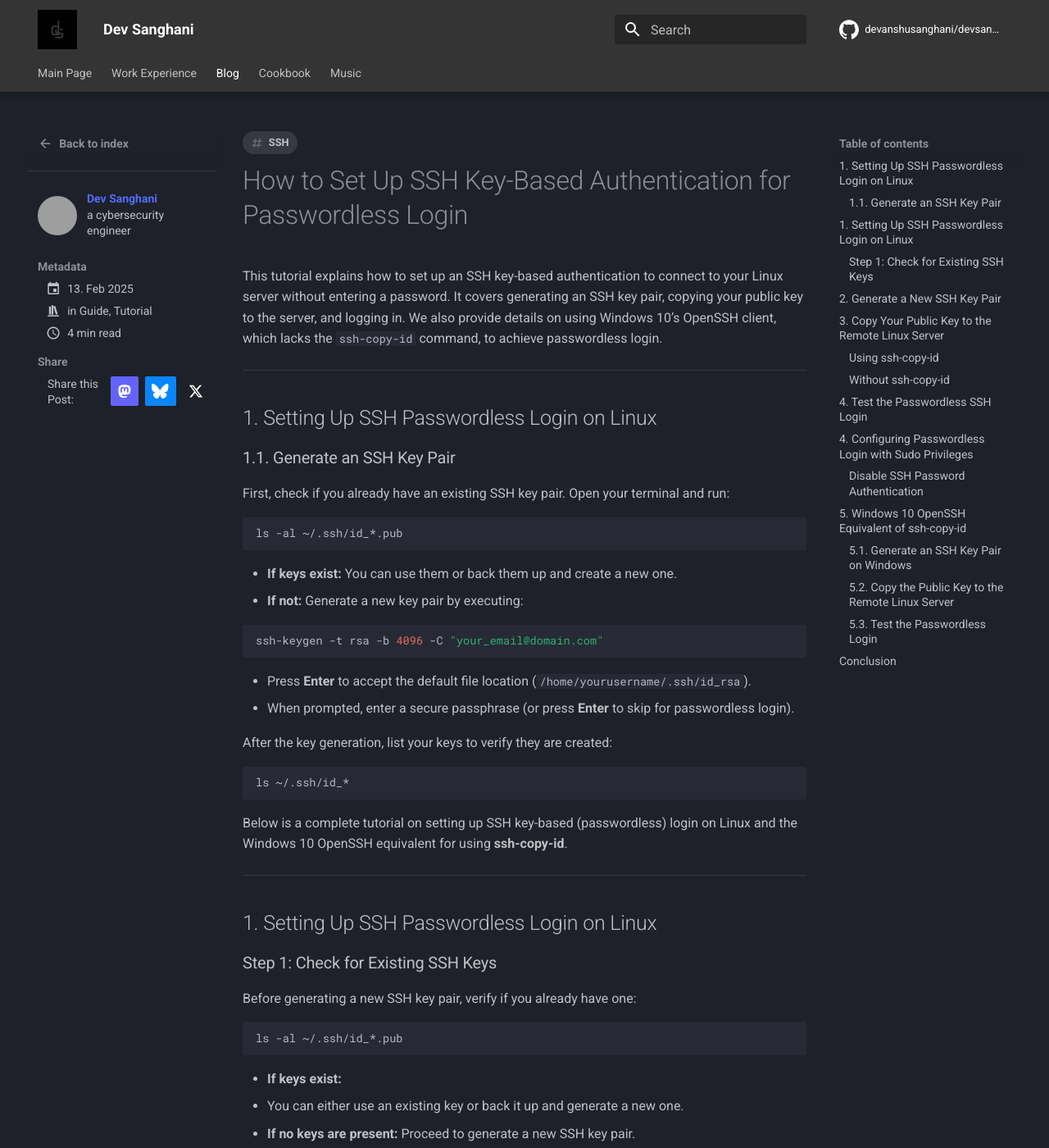
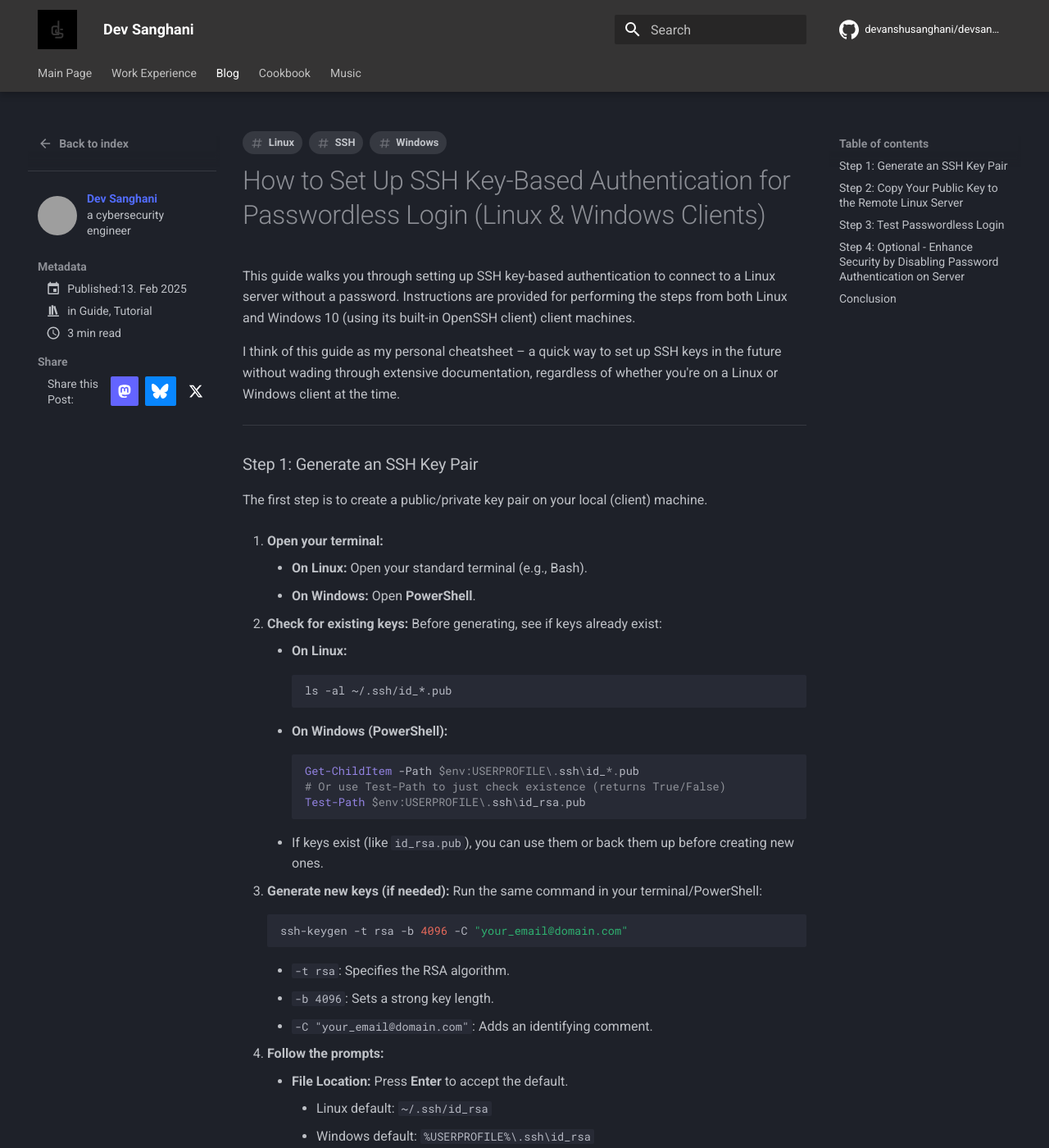
Before and after one commit to devanshusanghani/devsanghani.me, an MkDocs documentation site: the page built from docs/blog/posts/2025/02-13-ssh-setup-tutorial.md, in a window 1280 px wide and 1400 px high. Shown: the whole window at 82% size. Built offline with MkDocs 1.6.1 and Material for MkDocs 9.7.7, drawn with Linux system fonts in a browser that asks for light colours; plug-ins that fetch from the network failed and are left out; comment, search, counter and statistics services are not loaded; some of the changed text lies outside the part shown; grey boxes are pictures that could not be loaded.

Commit message:
Enhance date formatting in blog post and update .gitignore for site directory

````diff
--- a/docs/blog/posts/2025/02-13-ssh-setup-tutorial.md
+++ b/docs/blog/posts/2025/02-13-ssh-setup-tutorial.md
@@ -1,223 +1,149 @@
 ---
-title: SSH Key-Based (Passwordless) Authentication for Linux and Windows 10
-description: A comprehensive tutorial on setting up SSH key-based (passwordless) authentication for Linux and Windows 10 (using OpenSSH), incorporating steps for both Linux and Windows environments.
+title: Unified SSH Key-Based Authentication Setup (Linux & Windows Clients)
+description: A consolidated guide to setting up SSH key-based (passwordless) authentication for Linux servers, showing commands for both Linux and Windows 10 (OpenSSH) clients side-by-side.
+updated: 2025-04-07
 date: 2025-02-13
 authors:
-    - devsanghani
+  - devsanghani
 categories:
-    - Guide
-    - Tutorial
+  - Guide
+  - Tutorial
 tags:
-    - SSH
-
+  - SSH
+  - Linux
+  - Windows
 comments: true
-
 comment_id: '114156406676318218'
 ---
-# How to Set Up SSH Key-Based Authentication for Passwordless Login
 
-This tutorial explains how to set up an SSH key-based authentication to connect to your Linux server without entering a password. It covers generating an SSH key pair, copying your public key to the server, and logging in. We also provide details on using Windows 10’s OpenSSH client, which lacks the `ssh-copy-id` command, to achieve passwordless login.
+# How to Set Up SSH Key-Based Authentication for Passwordless Login (Linux & Windows Clients)
+
+This guide walks you through setting up SSH key-based authentication to connect to a Linux server without a password. Instructions are provided for performing the steps from both Linux and Windows 10 (using its built-in OpenSSH client) client machines.
+
+I think of this guide as my personal cheatsheet – a quick way to set up SSH keys in the future without wading through extensive documentation, regardless of whether you're on a Linux or Windows client at the time.
 
 ---
 
-## 1. Setting Up SSH Passwordless Login on Linux
+### Step 1: Generate an SSH Key Pair
 
-### 1.1. Generate an SSH Key Pair
+The first step is to create a public/private key pair on your local (client) machine.
 
-First, check if you already have an existing SSH key pair. Open your terminal and run:
+1.  **Open your terminal:**
+    * **On Linux:** Open your standard terminal (e.g., Bash).
+    * **On Windows:** Open **PowerShell**.
 
-```bash
-ls -al ~/.ssh/id_*.pub
-```
+2.  **Check for existing keys:** Before generating, see if keys already exist:
+    * **On Linux:**
+        ```bash
+        ls -al ~/.ssh/id_*.pub
+        ```
+    * **On Windows (PowerShell):**
+        ```powershell
+        Get-ChildItem -Path $env:USERPROFILE\.ssh\id_*.pub
+        # Or use Test-Path to just check existence (returns True/False)
+        Test-Path $env:USERPROFILE\.ssh\id_rsa.pub
+        ```
+    * If keys exist (like `id_rsa.pub`), you can use them or back them up before creating new ones.
 
-- **If keys exist:** You can use them or back them up and create a new one.
-- **If not:** Generate a new key pair by executing:
+3.  **Generate new keys (if needed):** Run the same command in your terminal/PowerShell:
+    ```bash
+    ssh-keygen -t rsa -b 4096 -C "your_email@domain.com"
+    ```
+    * `-t rsa`: Specifies the RSA algorithm.
+    * `-b 4096`: Sets a strong key length.
+    * `-C "your_email@domain.com"`: Adds an identifying comment.
 
-```bash
-ssh-keygen -t rsa -b 4096 -C "your_email@domain.com"
-```
+4.  **Follow the prompts:**
+    * **File Location:** Press **Enter** to accept the default.
+        * Linux default: `~/.ssh/id_rsa`
+        * Windows default: `%USERPROFILE%\.ssh\id_rsa`
+    * **Passphrase:**
+        * Enter a strong passphrase for security (recommended).
+        * Press **Enter** twice (empty passphrase) for true passwordless login.
 
-- Press **Enter** to accept the default file location (`/home/yourusername/.ssh/id_rsa`).
-- When prompted, enter a secure passphrase (or press **Enter** to skip for passwordless login).
-
-After the key generation, list your keys to verify they are created:
-
-```bash
-ls ~/.ssh/id_*
-```
-
-
-
-Below is a complete tutorial on setting up SSH key-based (passwordless) login on Linux and the Windows 10 OpenSSH equivalent for using **ssh-copy-id**.
+5.  **Verify creation:** Your key pair (`id_rsa` and `id_rsa.pub`) should now exist in the respective `.ssh` directory.
 
 ---
 
-## 1. Setting Up SSH Passwordless Login on Linux
+### Step 2: Copy Your Public Key to the Remote Linux Server
 
-### Step 1: Check for Existing SSH Keys
+Now, you need to add the content of your *public* key (`id_rsa.pub`) to the `~/.ssh/authorized_keys` file on the *remote server* for the user you want to log in as.
 
-Before generating a new SSH key pair, verify if you already have one:
+* **On your Linux client machine:**
 
-```bash
-ls -al ~/.ssh/id_*.pub
-```
+    * **Method A: Using `ssh-copy-id` (Recommended)**
+        ```bash
+        ssh-copy-id remote_username@server_ip_address
+        ```
+        *(You'll be prompted for the remote user's password once).*
 
-- **If keys exist:**
-  - You can either use an existing key or back it up and generate a new one.
-- **If no keys are present:** Proceed to generate a new SSH key pair.
+    * **Method B: Manual Copy (If `ssh-copy-id` isn't available)**
+        ```bash
+        # Ensure directory exists with correct permissions on server
+        ssh remote_username@server_ip_address "mkdir -p ~/.ssh && chmod 700 ~/.ssh"
+        # Append public key and set permissions
+        cat ~/.ssh/id_rsa.pub | ssh remote_username@server_ip_address "cat >> ~/.ssh/authorized_keys && chmod 600 ~/.ssh/authorized_keys"
+        ```
+        *(You may be prompted for the password multiple times).*
+
+* **On your Windows client machine (using PowerShell):**
+
+    * Since `ssh-copy-id` is not available, use this PowerShell command:
+        ```powershell
+        # Read the public key, connect, ensure dir/perms, append key, set key file perms
+        type $env:USERPROFILE\.ssh\id_rsa.pub | ssh remote_username@server_ip_address "mkdir -p ~/.ssh && chmod 700 ~/.ssh && cat >> ~/.ssh/authorized_keys && chmod 600 ~/.ssh/authorized_keys"
+        ```
+        *(You will be prompted for the remote user's password).*
+
+**Replace `remote_username@server_ip_address` with your actual remote login details in all commands.**
 
 ---
 
-## 2. Generate a New SSH Key Pair
+### Step 3: Test Passwordless Login
 
-Open your terminal and run:
-
-```bash
-ssh-keygen -t rsa -b 4096 -C "your_email@domain.com"
-```
-
-- When prompted:
-  - **File Location:** Press **Enter** to accept the default location (`/home/yourusername/.ssh/id_rsa`).
-  - **Passphrase:** You can set a passphrase for extra security. If you prefer not to use one, simply press **Enter** when prompted.
-
-After completion, verify your keys by listing them:
-
-```bash
-ls ~/.ssh/id_*
-```
-
----
-
-## 3. Copy Your Public Key to the Remote Linux Server
-
-### Using `ssh-copy-id`
-
-On your local machine, use the `ssh-copy-id` command to copy your public key to the remote server:
-
-```bash
-ssh-copy-id remote_username@server_ip_address
-```
-
-- You will be prompted to enter the remote user's password.
-- After authentication, your public key is added to the remote server’s `~/.ssh/authorized_keys` file.
-
-### Without `ssh-copy-id`
-
-If you prefer, or if `ssh-copy-id` isn’t available, run:
-
-```bash
-ssh remote_username@server_ip_address "mkdir -p ~/.ssh && chmod 700 ~/.ssh"
-cat ~/.ssh/id_rsa.pub | ssh remote_username@server_ip_address "cat >> ~/.ssh/authorized_keys && chmod 600 ~/.ssh/authorized_keys"
-```
-
-This command logs into your server, ensures the `.ssh` directory exists with the correct permissions, and appends your public key to the `authorized_keys` file.
-
----
-
-## 4. Test the Passwordless SSH Login
-
-After copying the key, test your login by connecting to your server:
+From your client machine (Linux terminal or Windows PowerShell/Command Prompt), try connecting to the server:
 
 ```bash
 ssh remote_username@server_ip_address
 ```
 
-If everything is set up correctly, you should be able to log in without being prompted for a password.
+If successful, you should be logged in without entering the server password. If you set a passphrase for your key in Step 1, you will be prompted to enter *that* passphrase now.
 
 ---
 
-## 4. Configuring Passwordless Login with Sudo Privileges
+### Step 4: Optional - Enhance Security by Disabling Password Authentication on Server
 
-Before disabling password authentication completely, ensure:
-- You can log in with SSH keys.
-- The user has proper sudo privileges.
+**WARNING:** Only perform this step after confirming your SSH key login works perfectly from all necessary client machines. Disabling passwords incorrectly can lock you out. Ensure the key-based user has `sudo` privileges if administrative tasks are needed.
 
-### Disable SSH Password Authentication
+This step is performed **on the remote Linux server**.
 
-1. Log in to your remote server.
-2. Open the SSH configuration file:
+1.  Log in to your remote server using your SSH key.
+2.  Edit the SSH daemon's configuration file:
+    ```bash
+    sudo nano /etc/ssh/sshd_config
+    ```
+3.  Find and modify (or add) these lines. Ensure they are uncommented (no `#` at the beginning):
+    ```ini
+    PasswordAuthentication no
+    ChallengeResponseAuthentication no
+    # Consider UsePAM implications; start with PasswordAuthentication no first
+    # UsePAM no
+    ```
+4.  Save the file (Ctrl+O, Enter in `nano`) and exit (Ctrl+X).
+5.  Restart the SSH service:
+    * **Ubuntu/Debian:** `sudo systemctl restart ssh`
+    * **CentOS/Fedora/RHEL:** `sudo systemctl restart sshd`
 
-   ```bash
-   sudo nano /etc/ssh/sshd_config
-   ```
-
-3. Find and update (or add) the following directives:
-
-   ```ini
-   PasswordAuthentication no
-   ChallengeResponseAuthentication no
-   UsePAM no
-   ```
-
-4. Save the file and restart the SSH service:
-
-   - **Ubuntu/Debian:**
-
-     ```bash
-     sudo systemctl restart ssh
-     ```
-
-   - **CentOS/Fedora:**
-
-     ```bash
-     sudo systemctl restart sshd
-     ```
-
----
-
-## 5. Windows 10 OpenSSH Equivalent of `ssh-copy-id`
-
-Windows 10’s built-in OpenSSH client does not include the `ssh-copy-id` command. However, you can achieve the same result using PowerShell.
-
-### 5.1. Generate an SSH Key Pair on Windows
-
-1. Open a new **PowerShell** window (do not use Command Prompt).
-2. Generate a new key pair:
-
-   ```powershell
-   ssh-keygen
-   ```
-
-   - By default, your keys will be stored in `%USERPROFILE%\.ssh\`.
-   - The public key will be in `%USERPROFILE%\.ssh\id_rsa.pub`.
-
-### 5.2. Copy the Public Key to the Remote Linux Server
-
-Use the following one-liner in PowerShell to copy your public key:
-
-```powershell
-type $env:USERPROFILE\.ssh\id_rsa.pub | ssh remote_username@server_ip_address "mkdir -p ~/.ssh && chmod 700 ~/.ssh && cat >> ~/.ssh/authorized_keys && chmod 600 ~/.ssh/authorized_keys"
-```
-
-- Replace `remote_username@server_ip_address` with your actual remote login details.
-- You may be prompted to verify the remote host’s authenticity and to enter the remote user’s password.
-
-### 5.3. Test the Passwordless Login
-
-Finally, test your connection by running:
-
-```powershell
-ssh remote_username@server_ip_address
-```
-
-If the configuration is correct, you will connect to your Linux device without a password.
+Password logins are now disabled on the server.
 
 ---
 
 ## Conclusion
 
-In this tutorial, authored by **Dev**, you learned how to:
-
-- **Generate and verify an SSH key pair** on your client machine.
-- **Copy the public key** to a remote Linux server using both the `ssh-copy-id` command and a manual method.
-- **Log in passwordlessly** to your Linux server.
-- **Enhance security** by disabling password-based SSH authentication.
-- **Set up Windows 10’s OpenSSH client** to mimic the `ssh-copy-id` command using PowerShell.
-
-By following these steps, you can securely manage your remote servers and even automate processes without the hassle of entering a password every time.
+By following these integrated steps, you can generate SSH keys on either Linux or Windows, copy the public key to your Linux server using the appropriate method for your client OS, and establish secure, passwordless SSH connections. Optionally, you can further harden your server by disabling password authentication entirely.
 
 Happy coding and secure connecting!
 
 ---
 
-*References: Windows 10 OpenSSH guide adapted from Christopher Hart’s blog post (May 23, 2020).*
+*References: Windows 10 OpenSSH steps adapted from Christopher Hart’s blog post (May 23, 2020).*
--- a/mkdocs.yml
+++ b/mkdocs.yml
@@ -73,6 +73,7 @@
       link: 'https://bsky.app/profile/devsanghani.me'
     - icon: 'fontawesome/brands/x-twitter'
       link: 'https://x.com/Dev_Sanghani'
+  date_format: "%B %d, %Y"
 
   tags:
     Minecraft: mc
--- a/theme/blog-post.html
+++ b/theme/blog-post.html
@@ -59,7 +59,7 @@
                       <div class="md-nav__link">
                         {% include ".icons/material/calendar.svg" %}
                         <time datetime="{{ page.config.date.created }}" class="md-ellipsis">
-                          {{- page.config.date.created | date -}}
+                          Published: {{- page.config.date.created | date -}}
                         </time>
                       </div>
                     </li>
@@ -68,7 +68,7 @@
                         <div class="md-nav__link">
                           {% include ".icons/material/calendar-clock.svg" %}
                           <time datetime="{{ page.config.date.updated }}" class="md-ellipsis">
-                            {{- page.config.date.updated | date -}}
+                            Last Updated: {{- page.config.date.updated | date -}}
                           </time>
                         </div>
                       </li>
````
Also changed, not shown: 1 other file.
